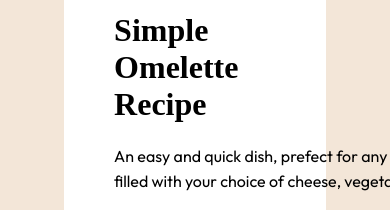
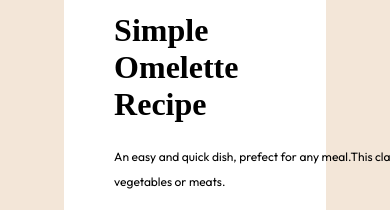
Before and after one commit to d304245590319450/New-folder--16-, a plain HTML site: page index.html in a window 390 px wide. Shown: the part 590-800 px from the top of the page. Drawn offline with Linux system fonts and the light colour scheme.

Commit message:
modified

```diff
--- a/index.html
+++ b/index.html
@@ -13,7 +13,7 @@
     <img src="https://assets.afcdn.com/album/D20200902/phalbm25955079.jpg " height="600px">
     <div class="simple">
     <h1>Simple Omelette Recipe</h1>
-    <p>An easy and quick dish, prefect for any meal.This classic omelette combines beaten
+    <p class="p">An easy and quick dish, prefect for any meal.This classic omelette combines beaten
      eggs cooked to prefection,
         optionally filled with your choice of cheese, vegetables or meats. </p>
     </div>
--- a/style.css
+++ b/style.css
@@ -1,9 +1,10 @@
-@media(max-width:480%){
-    body{
-        background-color: red;
+@media (max-width: 600px) {
+    body {
+      .p{
+        font-size: 12px;
+      }
     }
-}
-
+  }
 
 body{
     font-family: "Outfit";
@@ -70,7 +71,7 @@ li{
 }
 ol{
     margin-left: -40px;
-    width: 860px;
+    width: auto;
     color: hsl(332, 51%, 32%);
 }
 .nutrition{
```
